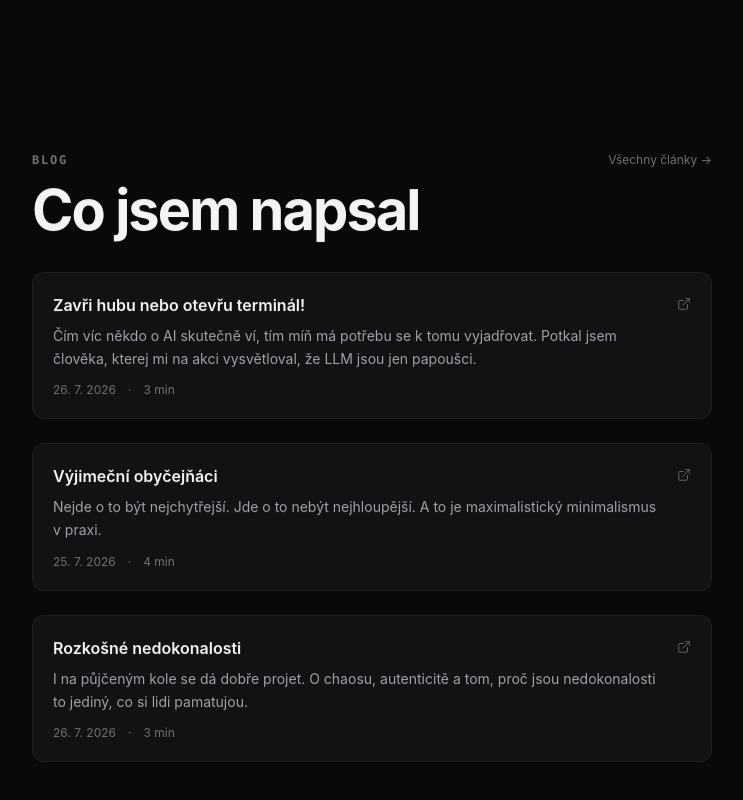
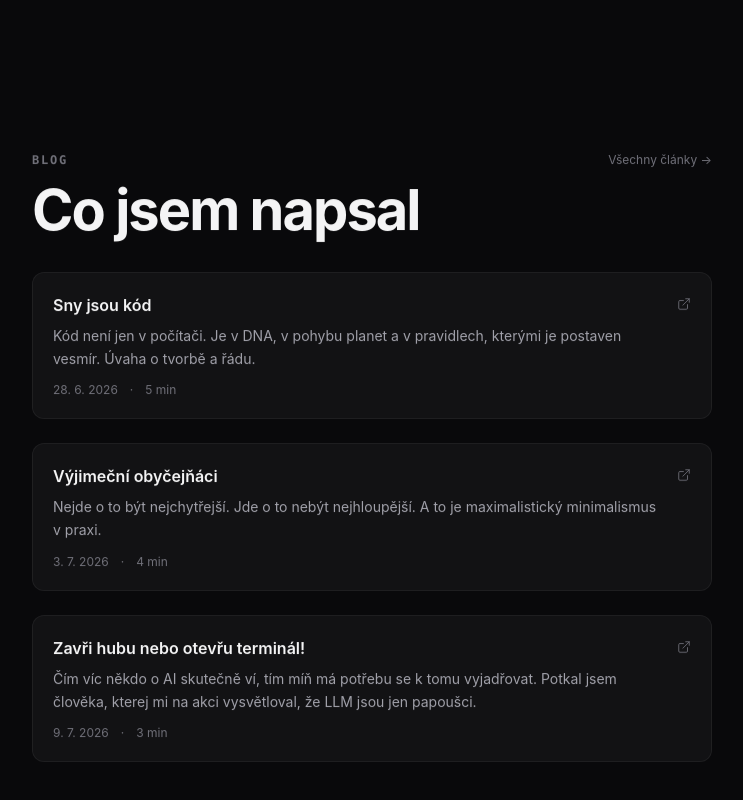
Before and after one commit to Peter-Pix/petrpiskacek.online, a Next.js app: page / in a window 1280 px wide. Shown: the part 3157-3957 px from the top of the page, without its empty margins (268-1011 px from the left). Built offline with nearby package versions, Linux system fonts and the light colour scheme; no server answers.

Commit message:
feat(home): update blog highlights to top 3 essential posts

```diff
--- a/src/components/BlogHighlights.tsx
+++ b/src/components/BlogHighlights.tsx
@@ -6,24 +6,24 @@ import { useReveal } from "@/lib/use-reveal";
 
 const highlights = [
   {
-    slug: "zavri-hubu-nebo-otevru-terminal",
-    title: "Zavři hubu nebo otevřu terminál!",
-    excerpt: "Čím víc někdo o AI skutečně ví, tím míň má potřebu se k tomu vyjadřovat. Potkal jsem člověka, kterej mi na akci vysvětloval, že LLM jsou jen papoušci.",
-    date: "26. 7. 2026",
-    readTime: "3 min",
+    slug: "sny-jsou-kod",
+    title: "Sny jsou kód",
+    excerpt: "Kód není jen v počítači. Je v DNA, v pohybu planet a v pravidlech, kterými je postaven vesmír. Úvaha o tvorbě a řádu.",
+    date: "28. 6. 2026",
+    readTime: "5 min",
   },
   {
     slug: "vyjimecni-obycejnaci",
     title: "Výjimeční obyčejňáci",
     excerpt: "Nejde o to být nejchytřejší. Jde o to nebýt nejhloupější. A to je maximalistický minimalismus v praxi.",
-    date: "25. 7. 2026",
+    date: "3. 7. 2026",
     readTime: "4 min",
   },
   {
-    slug: "rozkosne-nedokonalosti",
-    title: "Rozkošné nedokonalosti",
-    excerpt: "I na půjčeným kole se dá dobře projet. O chaosu, autenticitě a tom, proč jsou nedokonalosti to jediný, co si lidi pamatujou.",
-    date: "26. 7. 2026",
+    slug: "zavri-hubu-nebo-otevru-terminal",
+    title: "Zavři hubu nebo otevřu terminál!",
+    excerpt: "Čím víc někdo o AI skutečně ví, tím míň má potřebu se k tomu vyjadřovat. Potkal jsem člověka, kterej mi na akci vysvětloval, že LLM jsou jen papoušci.",
+    date: "9. 7. 2026",
     readTime: "3 min",
   },
 ];
```
